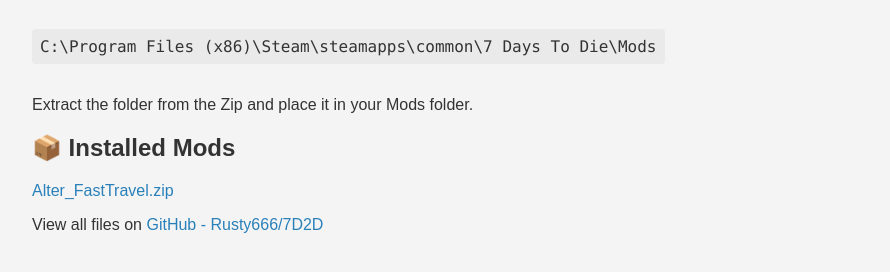
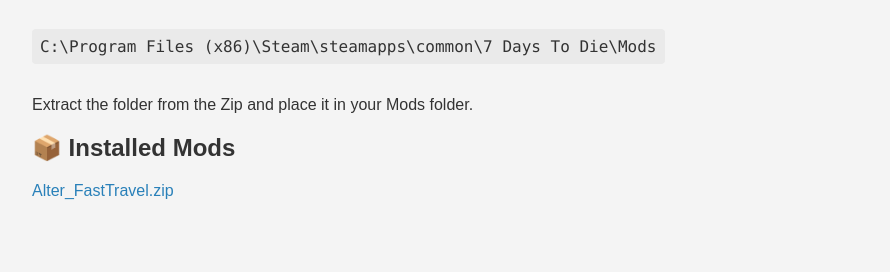
Before and after one commit to Rusty666/7D2D, a plain HTML site: page index.html in a window 1280 px wide. Shown: the part 112-384 px from the top of the page, without its empty margins (0-890 px from the left). Drawn offline with Linux system fonts and the light colour scheme.

Commit message:
Update index.html

```diff
--- a/index.html
+++ b/index.html
@@ -49,6 +49,6 @@
     <!-- Add more mod links here as needed -->
   </ul>
 
-  <p>View all files on <a href="https://github.com/Rusty666/7D2D/" target="_blank">GitHub - Rusty666/7D2D</a></p>
+
 </body>
 </html>
```
